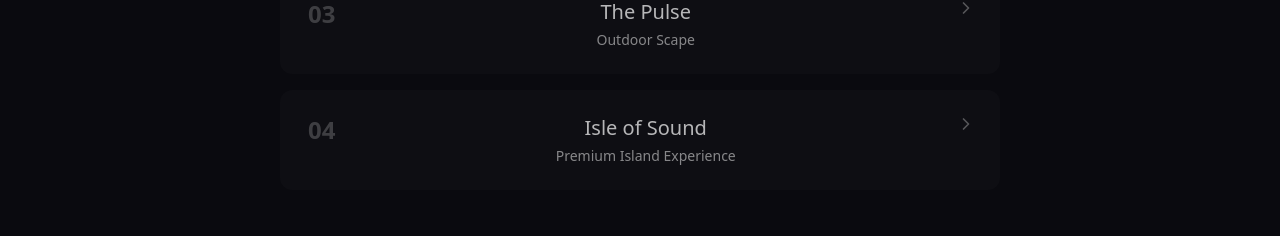
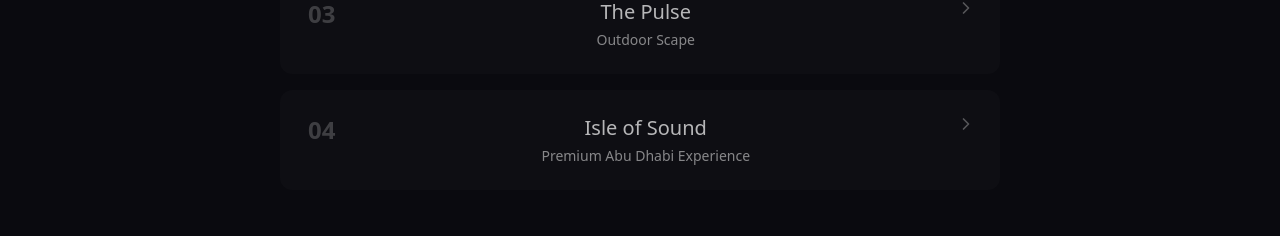
Before and after one commit to checkmate-web/checkmate-landing, a React (Vite) app: page / in a window 1280 px wide. Shown: the part 5591-5827 px from the top of the page. Built offline with nearby package versions, Linux system fonts and the light colour scheme.

Commit message:
- Hide Island Abu Dhabi - Location: Abudabi instead of UAE - Dates Q1 - Audience: Exclusive Island Explorers.

```diff
--- a/src/components/Sponsorship.tsx
+++ b/src/components/Sponsorship.tsx
@@ -38,12 +38,12 @@ const events = [
     id: 4,
     number: "04",
     title: "Isle of Sound",
-    subtitle: "Premium Island Experience",
+    subtitle: "Premium Abu Dhabi Experience",
     description: "A premium music and lifestyle experience set on Abu Dhabi's hidden islands; where untouched nature meets the city's iconic skyline. Guests are transported to a secluded paradise featuring world-class performances, immersive digital art, and curated soundscapes that flow with the rhythm of the sea. Designed for those who seek exclusivity and wonder, the event blends relaxation, technology, and entertainment into a transformative journey, offering a front-row view of the skyline like never before, where luxury meets discovery.",
     image: "./Check Mate Events_files/photo-1470225620780-dba8ba36b745",
-    location: "Private Island, UAE",
-    date: "October 2026",
-    audience: "VIP clientele, luxury seekers"
+    location: "Private Island, Abu Dhabi",
+    date: "Q1",
+    audience: "Exclusive Island Explorers"
   }
 ];
 
```
